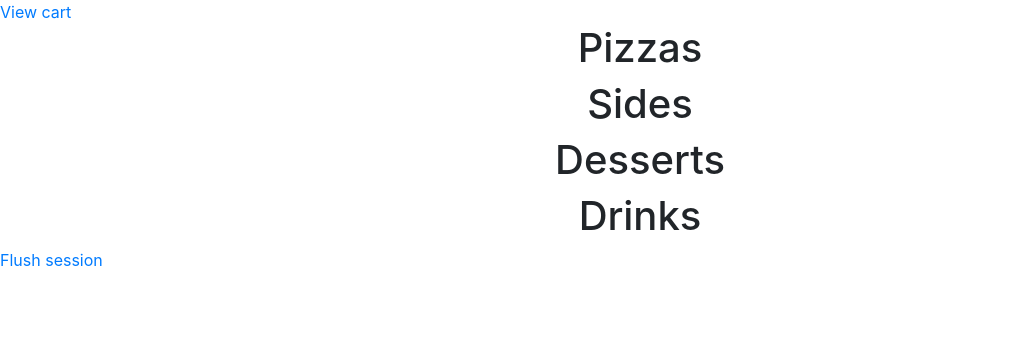
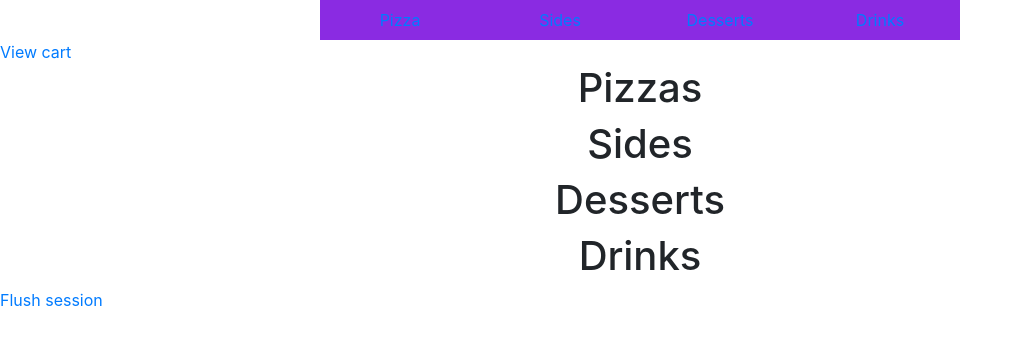
Before and after one commit to philip-hughes/fourth-milestone-project, a Django app: template menu/templates/menu/menu.html in a window 1280 px wide. Shown: the part 48-393 px from the top of the page, without its empty margins (0-1023 px from the left). Run offline with Django 3.2, Linux system fonts and the light colour scheme; the template is opened without the code that fills it, so the values that code supplies are empty; parts of the project's set-up code (start-up, migrations or seed data) failed here and were passed over; some libraries are stand-ins or nearby versions.

Commit message:
Adding menu section button links and initial styling for the same

```diff
--- a/menu/static/menu/css/menu.css
+++ b/menu/static/menu/css/menu.css
@@ -1,7 +1,27 @@
 /***************Menu****************/
+
+html {
+  scroll-behavior: smooth;
+ }
 
 .menu-section-heading {
     text-align: center;
+}
+
+#section-button-wrapper {
+    text-align: center;
+}
+
+#section-button-wrapper a {
+    text-decoration: none;
+}
+
+.section-button {
+    display: inline-block;
+    height: 40px;
+    width: 160px;
+    background-color: blueviolet;
+    border: none;
 }
 
 .product-list {
--- a/menu/templates/menu/menu.html
+++ b/menu/templates/menu/menu.html
@@ -8,6 +8,23 @@
 {% endblock %}
 
 {% block content %}
+<div id='section-button-wrapper'>
+    <div>
+        <a href="#dessert-section">
+            <button class="section-button">Pizza</b>
+        </a>
+        <a href="#dessert-section">
+            <button class="section-button">Sides</b>
+        </a>
+        <a href="#dessert-section">
+            <button class="section-button">Desserts</b>
+        </a>
+        <a href="#dessert-section">
+            <button class="section-button">Drinks</b>
+        </a>
+</div>
+</div>
+
 <a href="{% url 'view_cart' %}">View cart</a>
 <section id="pizza-section">
     <h1 class="menu-section-heading">Pizzas</h1>
```
